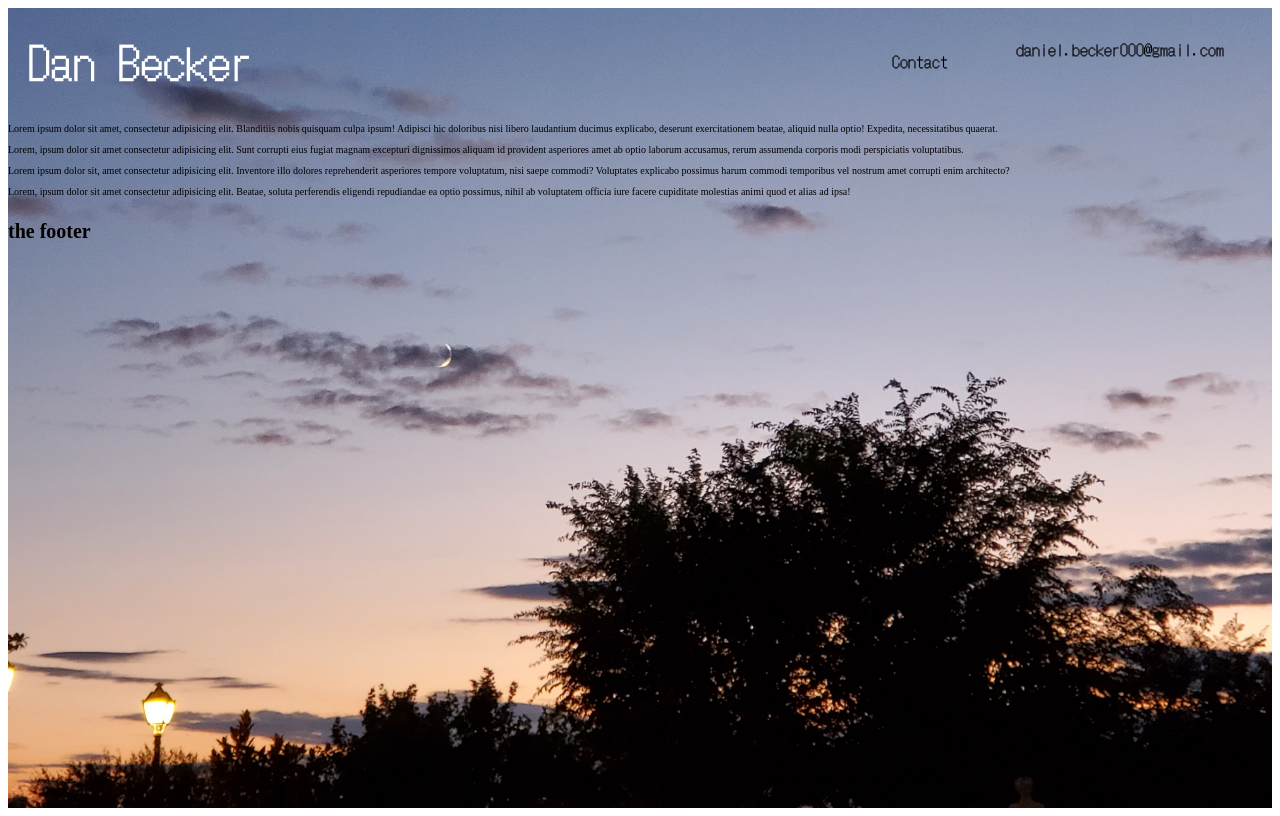
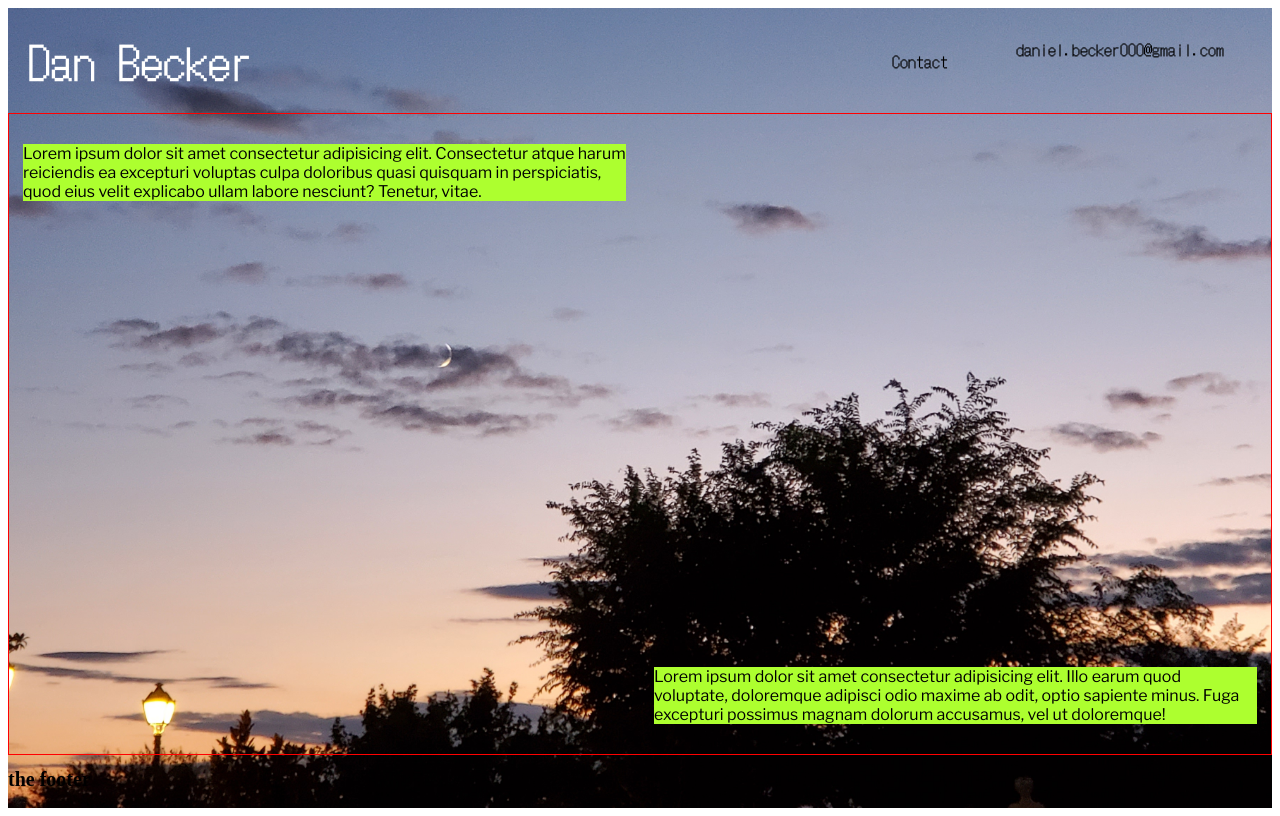
Before and after one commit to dandanthemanman/portfolio, a Nuxt app: page / in a window 1280 px wide. Built offline with nearby package versions, Linux system fonts and the light colour scheme.

Commit message:
first pass layout/styling

```diff
--- a/assets/style/_fonts.scss
+++ b/assets/style/_fonts.scss
@@ -5,3 +5,19 @@
   font-display: "swap";
   src: url(~/assets/fonts/DotGothic16-Regular.ttf) format("opentype");
 }
+
+@font-face {
+  font-family: "Fragment Mono";
+  font-style: normal;
+  font-weight: 400;
+  font-display: "swap";
+  src: url(~/assets/fonts/FragmentMono-Regular.ttf) format("opentype");
+}
+
+@font-face {
+  font-family: "Libre Franklin";
+  font-style: normal;
+  font-weight: 400;
+  font-display: "swap";
+  src: url(~/assets/fonts/LibreFranklin-VariableFont_wght.ttf) format("opentype");
+}
--- /dev/null
+++ b/assets/style/_typography.scss
@@ -0,0 +1,3 @@
+p {
+    font-size: 1.6rem;
+}
--- a/assets/style/_variables.scss
+++ b/assets/style/_variables.scss
@@ -2,6 +2,8 @@
 
 
 // font-families
-$dot-gothic: "Dot Gothic"
+$dot-gothic: "Dot Gothic";
+$fragment-mono: "Fragment Mono";
+$libre-franklin: "Libre Franklin"
 
 // colors
--- a/assets/style/main.scss
+++ b/assets/style/main.scss
@@ -3,3 +3,4 @@
 @import 'mixins';
 @import 'utilities';
 @import 'variables';
+@import 'typography';
--- a/pages/index.vue
+++ b/pages/index.vue
@@ -1,9 +1,11 @@
 <template>
-    <div id="intro">
-        <p>Lorem ipsum dolor sit amet, consectetur adipisicing elit. Blanditiis nobis quisquam culpa ipsum! Adipisci hic doloribus nisi libero laudantium ducimus explicabo, deserunt exercitationem beatae, aliquid nulla optio! Expedita, necessitatibus quaerat.</p>
-        <p>Lorem, ipsum dolor sit amet consectetur adipisicing elit. Sunt corrupti eius fugiat magnam excepturi dignissimos aliquam id provident asperiores amet ab optio laborum accusamus, rerum assumenda corporis modi perspiciatis voluptatibus.</p>
-        <p>Lorem ipsum dolor sit, amet consectetur adipisicing elit. Inventore illo dolores reprehenderit asperiores tempore voluptatum, nisi saepe commodi? Voluptates explicabo possimus harum commodi temporibus vel nostrum amet corrupti enim architecto?</p>
-        <p>Lorem, ipsum dolor sit amet consectetur adipisicing elit. Beatae, soluta perferendis eligendi repudiandae ea optio possimus, nihil ab voluptatem officia iure facere cupiditate molestias animi quod et alias ad ipsa!</p>
+    <div class="about-projects-container" id="about">
+        <div class="about-container">
+            <p>Lorem ipsum dolor sit amet consectetur adipisicing elit. Consectetur atque harum reiciendis ea excepturi voluptas culpa doloribus quasi quisquam in perspiciatis, quod eius velit explicabo ullam labore nesciunt? Tenetur, vitae.</p>
+        </div>
+        <div class="projects-container">
+            <p>Lorem ipsum dolor sit amet consectetur adipisicing elit. Illo earum quod voluptate, doloremque adipisci odio maxime ab odit, optio sapiente minus. Fuga excepturi possimus magnam dolorum accusamus, vel ut doloremque!</p>
+        </div>
     </div>
 </template>
 
@@ -12,5 +14,33 @@
 </script>
 
 <style lang="scss" scoped>
+    .about-projects-container {
+        border: 1px solid red;
+        display: grid;
+        grid-template-columns: repeat(2, 1fr);
+        height: 80vh;
 
+        .about-container {
+            padding: 1.4rem;
+            flex: 1;
+            display: flex;
+            flex-direction: column;
+            justify-content: flex-start;
+            p {
+                background-color: greenyellow;
+                font-family: $libre-franklin;
+            }
+        }
+        .projects-container {
+            padding: 1.4rem;
+            flex: 1;
+            display: flex;
+            flex-direction: column;
+            justify-content: flex-end;
+            p {
+                background-color: greenyellow;
+                font-family: $libre-franklin;
+            }
+        }
+    }
 </style>
```
Also changed, not shown: assets/fonts/FragmentMono-Regular.ttf (added), assets/fonts/LibreFranklin-VariableFont_wght.ttf (added).
